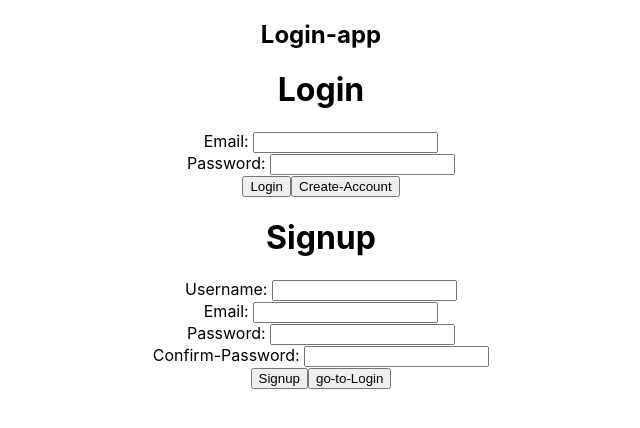
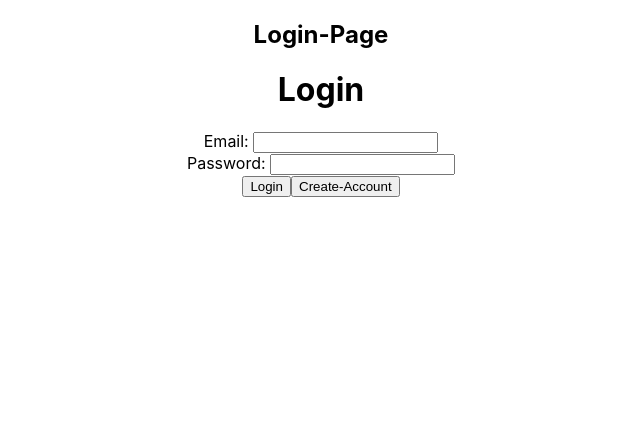
Before and after one commit to Book-Bros/phase-4-books-client, a React (Create React App) app: page / in a window 1280 px wide. Shown: the top 428 px of the page, without its empty margins (319-959 px from the left). Built offline with nearby package versions, Linux system fonts and the light colour scheme.

Commit message:
one can toggels between the two

```diff
--- a/src/app/App.js
+++ b/src/app/App.js
@@ -6,6 +6,8 @@ import './App.css';
 
 function App() {
   const [loggedIn, setLoggedIn] = useState(false);
+  const [showLogin, setShowLogin] = useState(true);
+
   if (loggedIn === true) {
     return (
       <div className="App">
@@ -15,9 +17,12 @@ function App() {
   }else{
     return(
       <div className="App">
-      <h2>Login-app</h2>
-      <Login setLoggedIn={setLoggedIn} />
-      <Signup />
+      <h2>Login-Page</h2>
+      {showLogin ? (
+      <Login setShowLogin={setShowLogin} setLoggedIn={setLoggedIn} />
+      ) : (
+      <Signup setShowLogin={setShowLogin} setLoggedIn={setLoggedIn} />
+      )}
     </div>
     )
   }
--- a/src/components/Authenticate/Login.js
+++ b/src/components/Authenticate/Login.js
@@ -1,10 +1,12 @@
 import React from "react";
 
-export default function Login({setLoggedIn}){
+export default function Login({setLoggedIn, setShowLogin}){
 
 const OpenSignup = () => {
+    setShowLogin(false)
     console.log("going to signup")
 }
+
 
 const GoHome = () => {
     console.log("going to home")
--- a/src/components/Authenticate/Signup.js
+++ b/src/components/Authenticate/Signup.js
@@ -1,8 +1,9 @@
 import React from "react";
 
-export default function Signup(){
+export default function Signup({setShowLogin}){
 
     function OpenLogin() {
+        setShowLogin(true)
         console.log("going to Login")
     }
 
```
